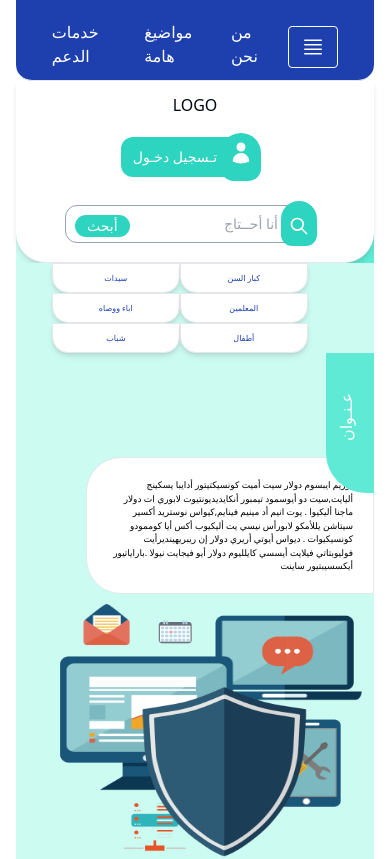
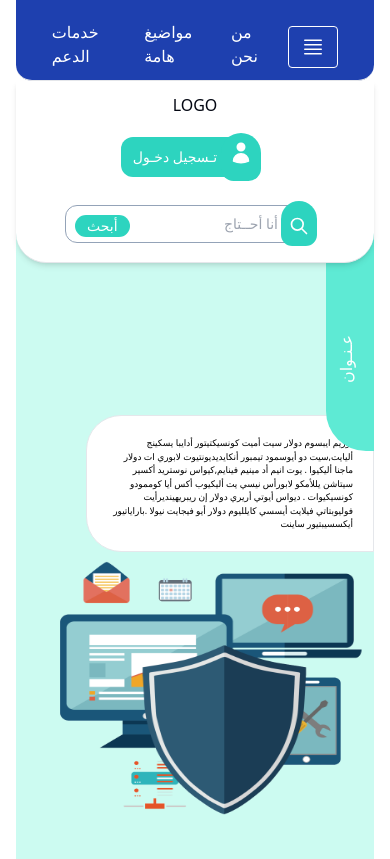
Before and after one commit to HebaAli48/HomeTemplate, a React (Create React App) app: page / in a window 390 px wide. Shown: the top 859 px of the page. Built offline with nearby package versions, Linux system fonts and the light colour scheme.

Commit message:
edited in rendering of third header

```diff
--- a/src/components/headerComponents/ThirdHeader.js
+++ b/src/components/headerComponents/ThirdHeader.js
@@ -67,7 +67,8 @@ const ThirdHeader = () => {
             </div>
           )}
           {(isCollapsed == null || !isCollapsed) && (
-            <ul className="flex flex-row flex-wrap text-center items-start sm:justify-center text-[8px] sm:text-sm sm:items-end w-4/5 m-auto">
+            <ul className=" hidden sm:flex flex-row flex-wrap text-center items-start sm:justify-center text-[8px] sm:text-sm sm:items-end w-4/5 m-auto">
+              {" "}
               {menuData.map((data) => (
                 <li
                   key={data.id}
--- a/src/components/homeComponents/Introducing.js
+++ b/src/components/homeComponents/Introducing.js
@@ -22,8 +22,8 @@ const Introducing = () => {
         <div className="flex flex-col items-end w-full justify-end">
           <h2
             className={`bg-teal-300  ${
-              !isCollapsed && isCollapsed == null ? "" : "pt-48"
-            } text-white w-fit    sm:px-2 flex items-center relative py-32 bottom-0 sm:bottom-24  z-40 sm:pt-32 sm:pb-48 rounded-bl-[40px]`}
+              !isCollapsed && isCollapsed == null ? "pt-52" : "pt-48"
+            } text-white w-fit    sm:px-2 flex items-center relative py-36 bottom-0 sm:bottom-24  z-40 sm:pt-32 sm:pb-48 rounded-bl-[40px]`}
           >
             <span className="inline-block rotate-[-90deg] pb-5s sm:pb-0 pt-auto relative sm:translate-x-0 sm:translate-y-0 translate-x-[-4px] translate-y-16">
               عـنـوان
```
